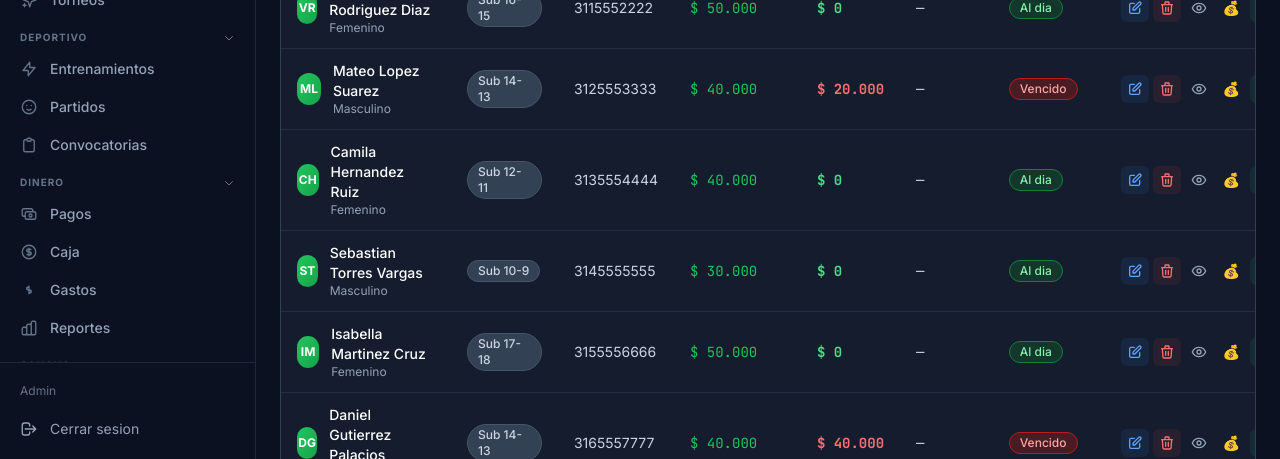
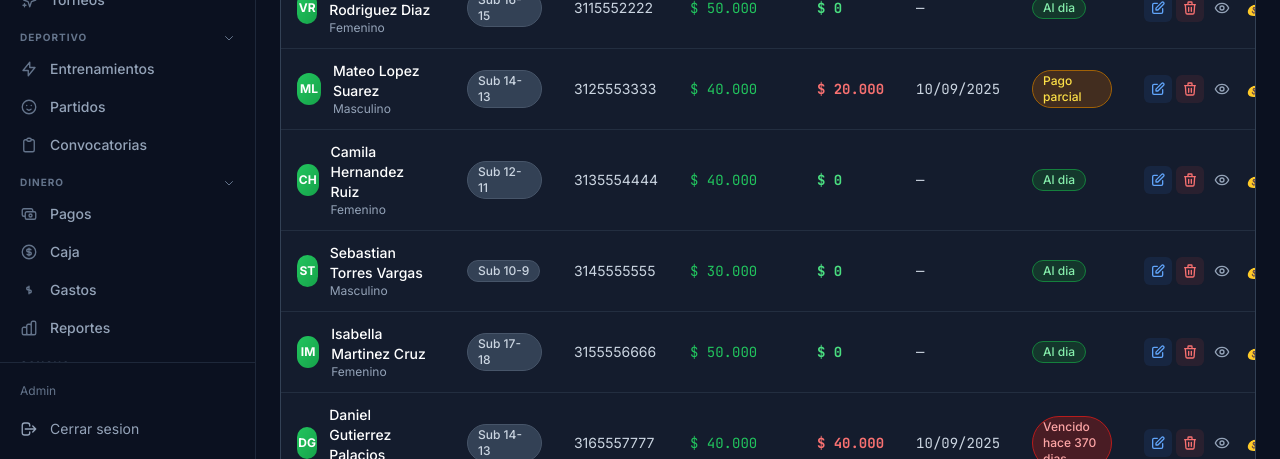
Before and after one commit to guzmanmaceajavier-bit/ERP-futbol, a React (Vite) app in the folder frontend/: page /jugadores in a window 1280 px wide. Shown: the part 341-800 px from the top of the page. Built offline with nearby package versions, Linux system fonts and the light colour scheme; no server answers; sample sign-in values are in the browser's storage.

Commit message:
fix: Pagos 404 vercel, Jugadores proximo pago, Asistencias Excel/PDF

```diff
--- a/frontend/src/pages/asistencias/Asistencias.tsx
+++ b/frontend/src/pages/asistencias/Asistencias.tsx
@@ -553,12 +553,47 @@ export function Asistencias() {
           {noRegistradosCount > 0 && (
             <p className="text-xs text-slate-400">⚪ Sin registrar: {noRegistradosCount}</p>
           )}
-          <div className="flex flex-wrap gap-2">
+          <div className="flex flex-wrap items-center gap-2">
             <Badge variant="success">{presentes} presentes</Badge>
             <Badge variant="danger">{ausentes} ausentes</Badge>
             <Badge variant="warning">{ausentesConExcusa} con excusa</Badge>
             {noRegistradosCount > 0 && <Badge variant="default">{noRegistradosCount} Sin registrar</Badge>}
             <Badge variant="info">{asistenciasFiltradas.length} total</Badge>
+            <div className="ml-auto flex gap-2">
+              <Button variant="ghost" size="sm" onClick={() => {
+                const headers = ['Jugador', 'Categoria', 'Fecha', 'Estado', 'Motivo', 'Medio', 'Observacion'];
+                const rows = asistenciasFiltradas.map((a: any) => [
+                  `${a.nombre || ''} ${a.apellidos || ''}`.trim() || a.jugador_nombre || `Jugador #${a.jugador_id}`,
+                  a.categoria || '',
+                  a.fecha || '',
+                  a.estado || (a.presente ? 'presente' : 'ausente'),
+                  a.motivo || '',
+                  a.medio || '',
+                  (a.observacion || '').replace(/"/g, '""'),
+                ]);
+                const csv = [headers, ...rows].map((r) => r.map((c: string) => `"${c}"`).join(',')).join('\n');
+                const blob = new Blob(['\ufeff' + csv], { type: 'text/csv;charset=utf-8;' });
+                const url = URL.createObjectURL(blob);
+                const a = document.createElement('a'); a.href = url; a.download = `asistencias_${new Date().toISOString().slice(0, 10)}.csv`; a.click(); URL.revokeObjectURL(url);
+              }}>
+                Excel
+              </Button>
+              <Button variant="ghost" size="sm" onClick={() => {
+                const rows = asistenciasFiltradas.map((a: any) => `
+                  <tr>
+                    <td style="border:1px solid #334155;padding:6px;">${`${a.nombre || ''} ${a.apellidos || ''}`.trim() || a.jugador_nombre || `Jugador #${a.jugador_id}`}</td>
+                    <td style="border:1px solid #334155;padding:6px;">${a.categoria || ''}</td>
+                    <td style="border:1px solid #334155;padding:6px;">${a.fecha || ''}</td>
+                    <td style="border:1px solid #334155;padding:6px;">${a.estado || (a.presente ? 'presente' : 'ausente')}</td>
+                    <td style="border:1px solid #334155;padding:6px;">${a.motivo || ''}</td>
+                    <td style="border:1px solid #334155;padding:6px;">${a.observacion || ''}</td>
+                  </tr>`).join('');
+                const html = `<html><head><meta charset="utf-8"><title>Asistencias</title><style>body{font-family:Inter,system-ui;padding:24px;color:#0f172a}table{border-collapse:collapse;width:100%}th{border:1px solid #334155;padding:6px;background:#f1f5f9;text-align:left;font-size:11px;text-transform:uppercase}td{font-size:12px}</style></head><body><h2>Asistencias — ${new Date().toLocaleDateString('es-CO')}</h2><p style="color:#64748b;font-size:12px">${asistenciasFiltradas.length} registros</p><table><thead><tr><th>Jugador</th><th>Categoria</th><th>Fecha</th><th>Estado</th><th>Motivo</th><th>Observacion</th></tr></thead><tbody>${rows || '<tr><td colspan="6" style="text-align:center;padding:12px;color:#64748b">Sin registros</td></tr>'}</tbody></table><script>window.print()<` + `/script></body></html>`;
+                const w = window.open('', '_blank'); if (w) { w.document.write(html); w.document.close(); }
+              }}>
+                PDF
+              </Button>
+            </div>
           </div>
 
           {/* Enhanced filtros consultar: tipo_actividad, entrenamiento, fecha desde/hasta, jugador, estado */}
--- a/frontend/src/pages/jugadores/Jugadores.tsx
+++ b/frontend/src/pages/jugadores/Jugadores.tsx
@@ -10,7 +10,8 @@ import type { Jugador, JugadorForm as JugadorFormType, EstadoJugador } from '../
 import { CATEGORIAS, GENEROS } from '../../utils/constants';
 import { validateJugador } from '../../utils/validators';
 import { formatCurrency, formatDate } from '../../utils/formatters';
-import { calcularEstadoFinanciero, calcularProximoPago, getMensualidad } from '../../utils/finanzas';
+import { calcularEstadoFinanciero, calcularProximoPago, getMensualidad, getProximoVencimientoDelPeriodo } from '../../utils/finanzas';
+import { periodoService } from '../../services/periodoService';
 import { DataTable, type Column } from '../../components/data/DataTable';
 import { SearchBar } from '../../components/data/SearchBar';
 import { FilterSelect } from '../../components/data/FilterSelect';
@@ -55,6 +56,7 @@ const EMPTY_FORM: JugadorFormType = {
 export function Jugadores() {
   const navigate = useNavigate();
   const { data: jugadores, loading, error, refetch } = useApi(() => jugadorService.getAll());
+  const { data: periodos } = useApi(() => periodoService.getAll());
   const { isOpen, editing, openNew, openEdit, close } = useModal<Jugador>();
   const { toasts, showSuccess, showError, dismiss } = useToast();
 
@@ -128,7 +130,8 @@ export function Jugadores() {
       label: 'Proximo pago',
       className: 'w-32',
       render: (j) => {
-        const proximoPago = (j as any).proximo_vencimiento || calcularProximoPago(j.ultimo_pago ?? null);
+        const periodosJugador = (periodos as any[] | null)?.filter((p: any) => p.jugador_id === j.id) || [];
+        const proximoPago = (j as any).proximo_vencimiento || (periodosJugador.length ? getProximoVencimientoDelPeriodo(periodosJugador as any) : null) || calcularProximoPago(j.ultimo_pago ?? null);
         return (
           <span className="text-sm text-slate-300 font-mono">
             {proximoPago ? formatDate(proximoPago) : '—'}
@@ -142,8 +145,10 @@ export function Jugadores() {
       className: 'w-36',
       render: (j) => {
         const saldo = j.saldo_pendiente ?? (j as any).deuda_actual ?? 0;
-        const proximoPago = (j as any).proximo_vencimiento || calcularProximoPago(j.ultimo_pago ?? null);
-        const estadoFin = calcularEstadoFinanciero(j.ultimo_pago ?? null, proximoPago, saldo);
+        const pj = (periodos as any[] | null)?.filter((p: any) => p.jugador_id === j.id) || [];
+        const pp = (j as any).proximo_vencimiento || (pj.length ? getProximoVencimientoDelPeriodo(pj as any) : null) || calcularProximoPago(j.ultimo_pago ?? null);
+        const pEst = pj.find((p: any) => p.estado === 'abono') ? 'abono' : pj.find((p: any) => p.estado === 'pendiente') ? 'pendiente' : undefined;
+        const estadoFin = calcularEstadoFinanciero(j.ultimo_pago ?? null, pp, saldo, pEst, pj.length ? pj as any : undefined);
         const variantMap: Record<string, 'success' | 'warning' | 'danger' | 'info' | 'default'> = {
           green: 'success',
           yellow: 'warning',
@@ -161,7 +166,8 @@ export function Jugadores() {
       className: 'w-56',
       render: (j) => {
         const saldo = j.saldo_pendiente ?? (j as any).deuda_actual ?? 0;
-        const proximoPago = (j as any).proximo_vencimiento || calcularProximoPago(j.ultimo_pago ?? null);
+        const pj2 = (periodos as any[] | null)?.filter((p: any) => p.jugador_id === j.id) || [];
+        const proximoPago = (j as any).proximo_vencimiento || (pj2.length ? getProximoVencimientoDelPeriodo(pj2 as any) : null) || calcularProximoPago(j.ultimo_pago ?? null);
         return (
           <ActionsCell
             onEdit={() => openForm(j)}
```
Also changed, not shown: 1 other file (tests, documents, lock files or other folders).
